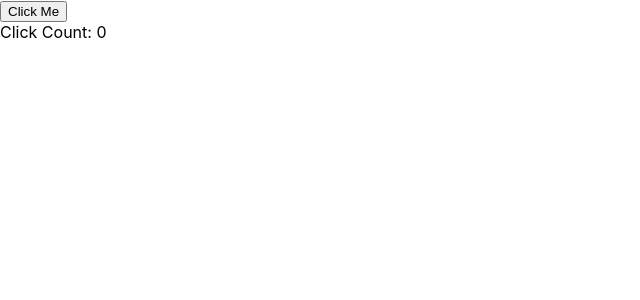
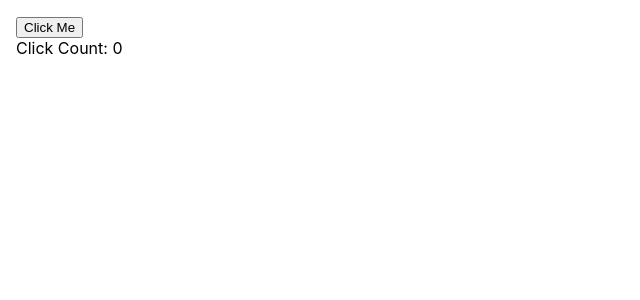
Before and after one commit to cwy007/first_react_app, a React (Create React App) app: page / in a window 1280 px wide. Shown: the top 300 px of the page, without its empty margins (0-640 px from the left). Built offline with nearby package versions, Linux system fonts and the light colour scheme.

Commit message:
component style

```diff
--- a/src/ClickCounter.js
+++ b/src/ClickCounter.js
@@ -3,20 +3,26 @@ import React, { Component } from "react";
 class ClickCounter extends Component {
   constructor(props) {
     super(props);
-    this.onclickButton = this.onclickButton.bind(this);
+    this.onClickButton = this.onClickButton.bind(this);
     this.state = { count: 0 };
   }
 
-  onclickButton() {
+  onClickButton() {
     this.setState({ count: this.state.count + 1 });
   }
 
   render() {
+    const counterStype = {
+      margin: "16px"
+    }
+
     return (
-      <div>
-        <button onClick={this.onclickButton}>Click Me</button>
+      <div style={counterStype}>
         <div>
-          Click Count: {this.state.count}
+          <button onClick={this.onClickButton}>Click Me</button>
+          <div>
+            Click Count: <span id="clickCount">{this.state.count}</span>
+          </div>
         </div>
       </div>
     );
```
